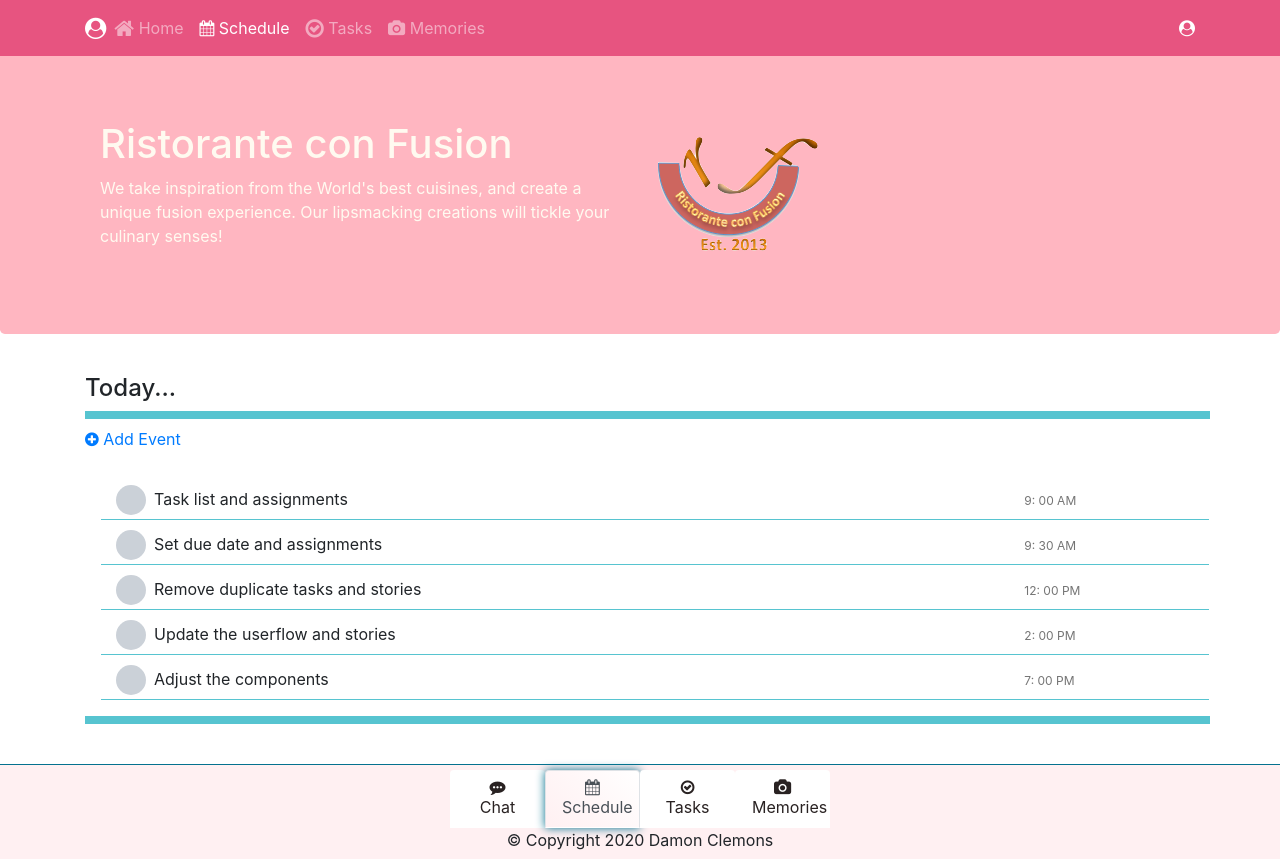
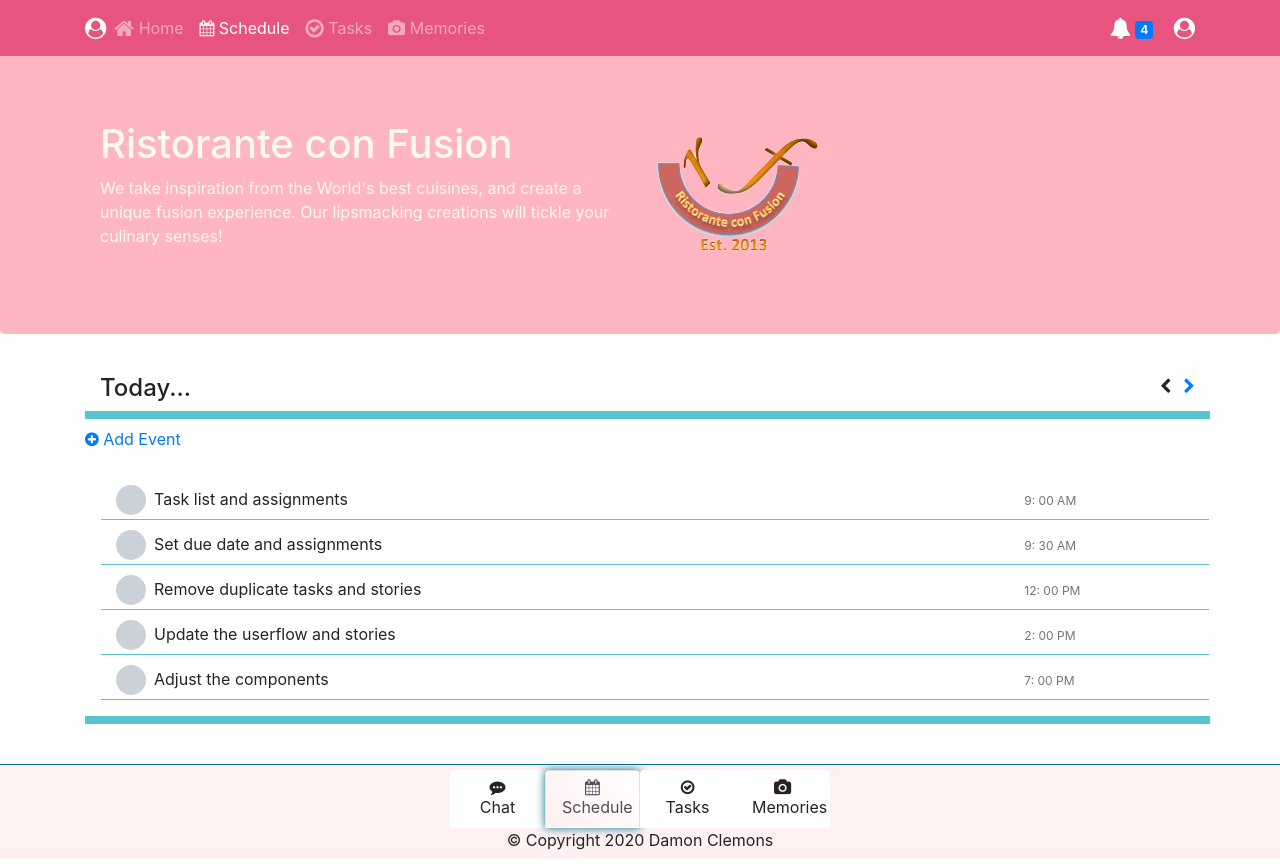
Before and after one commit to dclem008/iFamily, a website: page schedule.html in a window 1280 px wide. Drawn offline with nearby package versions, Linux system fonts and the light colour scheme.

Commit message:
Added notification popovers, and left, right toggle for schedule page

```diff
--- a/js/scripts.js
+++ b/js/scripts.js
@@ -6,12 +6,12 @@ $(document).ready(function () {
     var time = (((today.getHours() + 1) % 12) + ":" + today.getMinutes() + " " + (today.getHours() > 11 ? 'PM' : 'AM'));
 
     today = mm + '/' + dd + '/' + yyyy;
-    if($("#todayDate")){
+    if($("todayDate").length){
         document.getElementById("todayDate").innerHTML = today;
     }
 
     let families = { 0: 'Choose..', id1: 'Family 1', id2: 'Family 2', id3: 'Family 3' };
-    if($("#familyGroup")) {
+    if($("#familyGroup").length) {
         let select = document.getElementById("familyGroup");
 
         for (let key in families) {
@@ -21,7 +21,7 @@ $(document).ready(function () {
             select.appendChild(opt);
         }
     }
-    $('[data-toggle="notificationTooltip"]').tooltip();
+    $('[data-toggle="notificationTooltip"]').popover();
     $('[data-toggle="profileTooltip"]').tooltip();
     $('[data-toggle="loginTooltip"]').tooltip();
 
--- a/schedule.html
+++ b/schedule.html
@@ -36,8 +36,13 @@
                 </ul>
             </div>
             <span class="navbar-text">
-                <a href="#profile">
-                    <i class="fa fa-user-circle" aria-hidden="true"></i>
+                <a href="#notfications" data-toggle="notificationTooltip" data-placement="bottom" title="Notifications"
+                    data-content="You've got (4) New Messages!" data-trigger="focus">
+                    <i class="fa fa-bell fa-lg" aria-hidden="true"></i>
+                    <span class="badge badge-primary">4</span>
+                </a>
+                <a href="#profile" class="ml-3">
+                    <i class="fa fa-user-circle fa-lg" aria-hidden="true"></i>
                 </a>
             </span>
         </div>
@@ -96,7 +101,13 @@
     <div class="container">
         <div id="scheduleContent">
             <div class="row">
-                <h5>Today...</h5>
+                <div class="col-9">
+                    <h5>Today...</h5>
+                </div>
+                <div class="col-3 text-right">
+                    <a herf="#"><i class="fa fa-chevron-left fa-md mr-2" aria-hidden="true"></i></a>
+                    <a href="#"><i class="fa fa-chevron-right fa-md" aria-hidden="true"></i></a>
+                </div>
             </div>
             <span class="navbar-text">
                 <a id="scheduleLink" href="#">
```
Also changed, not shown: index.html (+32 -19 lines), memoryBook.html (+7 -2 lines), tasks.html (+6 -1 lines).
